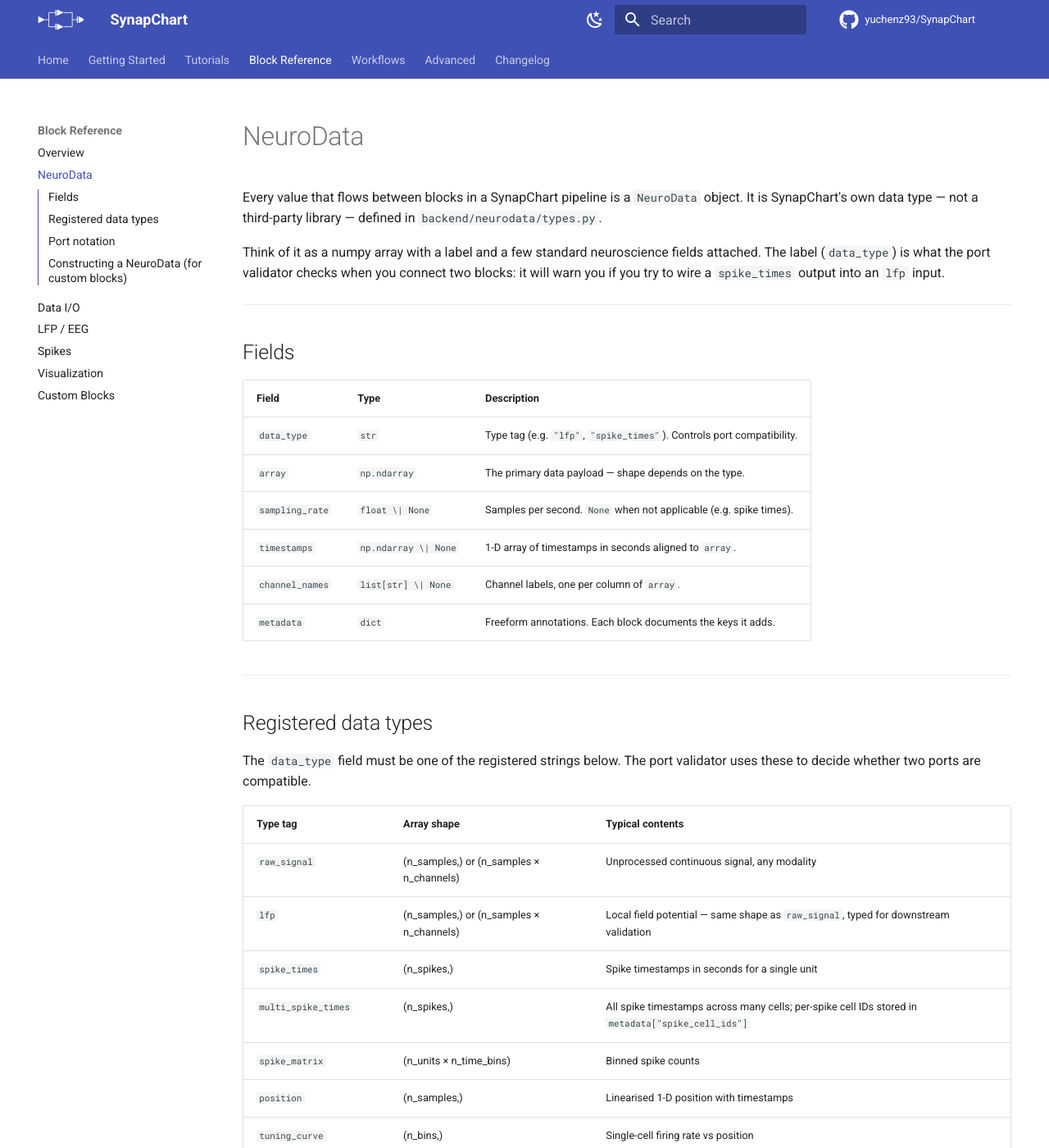
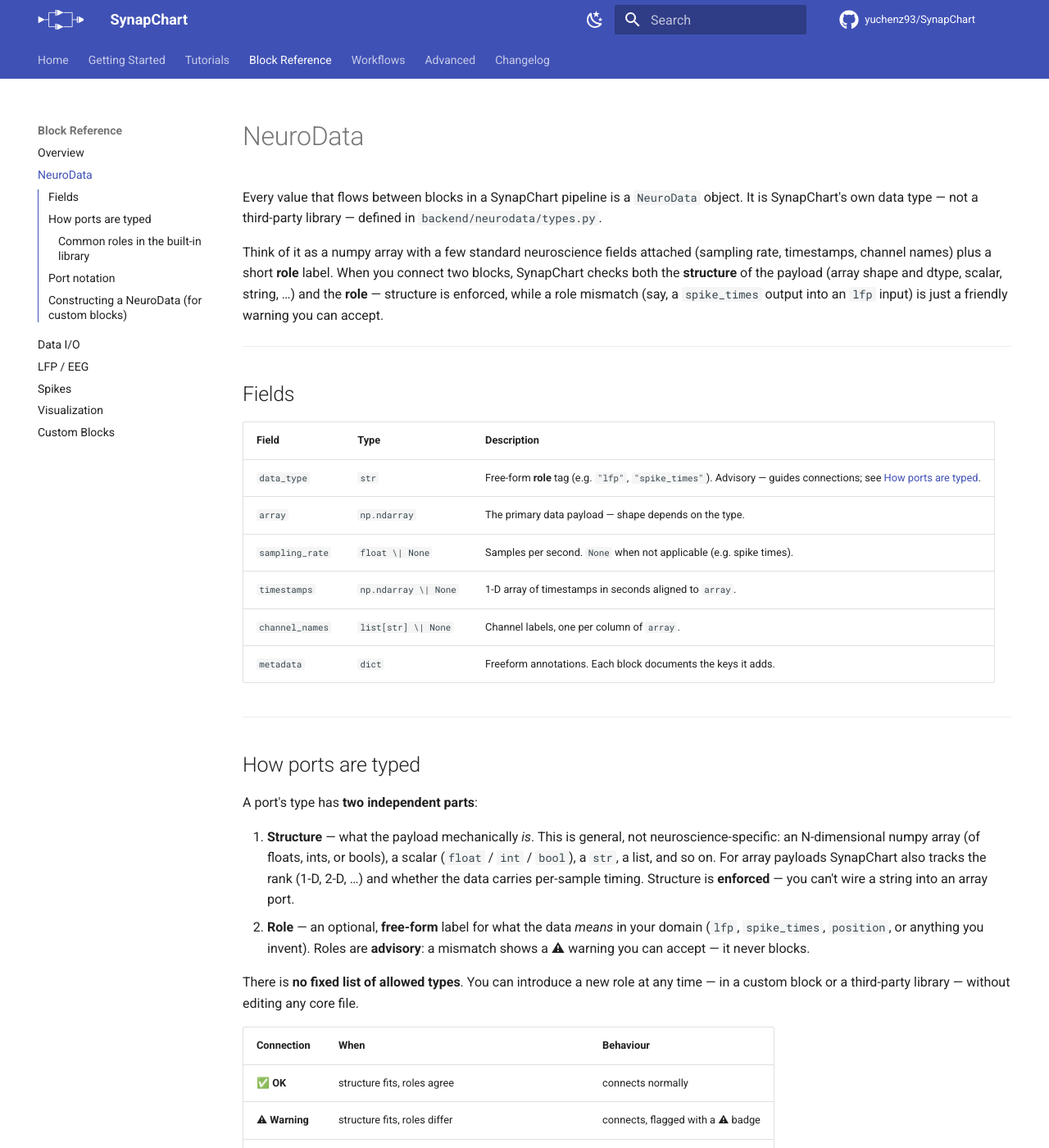
Before and after one commit to yuchenz93/SynapChart, an MkDocs documentation site: the page built from docs/neurodata.md, in a window 1280 px wide and 1400 px high. Shown: the whole window at 82% size. Built offline with MkDocs 1.6.1 and Material for MkDocs 9.7.7, drawn with Linux system fonts in a browser that asks for light colours; comment, search, counter and statistics services are not loaded; some of the changed text lies outside the part shown.

Commit message:
docs: reframe port types as structural + free-form roles
The NeuroData and Block Reference pages described a closed "registered data
types" list, which read as narrow and hard to extend — and became inaccurate
after Port Types v2 made data_type a free-form role.

- neurodata.md: replace "Registered data types" with "How ports are typed" —
  a general structural axis (arrays/scalars/strings) + an optional, free-form
  advisory role, three-state OK/WARN/ERROR feedback, and an explicit "no fixed
  list of allowed types" note. The type table is reframed as built-in
  conventions, not a closed set.
- blocks/index.md: same reframing for the Port types section, linking to the
  full model.

Also add CLAUDE.md (project conventions: keep docs in sync after major changes,
run/build/test, docs-deploy + gitignored design-doc conventions, git rules).

Co-Authored-By: Claude Opus 4.8 <noreply@anthropic.com>

````diff
--- a/docs/neurodata.md
+++ b/docs/neurodata.md
@@ -2,7 +2,7 @@
 
 Every value that flows between blocks in a SynapChart pipeline is a `NeuroData` object. It is SynapChart's own data type — not a third-party library — defined in `backend/neurodata/types.py`.
 
-Think of it as a numpy array with a label and a few standard neuroscience fields attached. The label (`data_type`) is what the port validator checks when you connect two blocks: it will warn you if you try to wire a `spike_times` output into an `lfp` input.
+Think of it as a numpy array with a few standard neuroscience fields attached (sampling rate, timestamps, channel names) plus a short **role** label. When you connect two blocks, SynapChart checks both the **structure** of the payload (array shape and dtype, scalar, string, …) and the **role** — structure is enforced, while a role mismatch (say, a `spike_times` output into an `lfp` input) is just a friendly warning you can accept.
 
 ---
 
@@ -10,7 +10,7 @@ Think of it as a numpy array with a label and a few standard neuroscience fields
 
 | Field | Type | Description |
 |-------|------|-------------|
-| `data_type` | `str` | Type tag (e.g. `"lfp"`, `"spike_times"`). Controls port compatibility. |
+| `data_type` | `str` | Free-form **role** tag (e.g. `"lfp"`, `"spike_times"`). Advisory — guides connections; see [How ports are typed](#how-ports-are-typed). |
 | `array` | `np.ndarray` | The primary data payload — shape depends on the type. |
 | `sampling_rate` | `float \| None` | Samples per second. `None` when not applicable (e.g. spike times). |
 | `timestamps` | `np.ndarray \| None` | 1-D array of timestamps in seconds aligned to `array`. |
@@ -19,11 +19,36 @@ Think of it as a numpy array with a label and a few standard neuroscience fields
 
 ---
 
-## Registered data types
+## How ports are typed
 
-The `data_type` field must be one of the registered strings below. The port validator uses these to decide whether two ports are compatible.
+A port's type has **two independent parts**:
 
-| Type tag | Array shape | Typical contents |
+1. **Structure** — what the payload mechanically *is*. This is general, not
+   neuroscience-specific: an N-dimensional numpy array (of floats, ints, or
+   bools), a scalar (`float` / `int` / `bool`), a `str`, a list, and so on. For
+   array payloads SynapChart also tracks the rank (1-D, 2-D, …) and whether the
+   data carries per-sample timing. Structure is **enforced** — you can't wire a
+   string into an array port.
+2. **Role** — an optional, **free-form** label for what the data *means* in your
+   domain (`lfp`, `spike_times`, `position`, or anything you invent). Roles are
+   **advisory**: a mismatch shows a ⚠ warning you can accept — it never blocks.
+
+There is **no fixed list of allowed types**. You can introduce a new role at any
+time — in a custom block or a third-party library — without editing any core
+file.
+
+| Connection | When | Behaviour |
+|---|---|---|
+| ✅ **OK** | structure fits, roles agree | connects normally |
+| ⚠ **Warning** | structure fits, roles differ | connects, flagged with a ⚠ badge |
+| ⛔ **Blocked** | structure doesn't fit (e.g. a scalar into an array port) | rejected |
+
+### Common roles in the built-in library
+
+These are **conventions used by the blocks that ship with SynapChart** — examples
+to reuse or extend, not a closed set:
+
+| Role | Array shape | Typical contents |
 |----------|-------------|-----------------|
 | `raw_signal` | (n_samples,) or (n_samples × n_channels) | Unprocessed continuous signal, any modality |
 | `lfp` | (n_samples,) or (n_samples × n_channels) | Local field potential — same shape as `raw_signal`, typed for downstream validation |
@@ -46,15 +71,18 @@ The `data_type` field must be one of the registered strings below. The port vali
 
 ## Port notation
 
-Throughout the block reference, ports are written as `NeuroData[type_tag]`, for example:
+Throughout the block reference, ports are written `NeuroData[role]`, for example:
 
 ```
-NeuroData[lfp]          # a filtered LFP signal
+NeuroData[lfp]          # array payload with the role "lfp"
 NeuroData[spike_times]  # spike timestamps for one unit
 NeuroData[decoded]      # posterior probability matrix
 ```
 
-A port typed `NeuroData[any]` accepts any `NeuroData` object regardless of its `data_type`.
+The part in brackets is just the **role**. `NeuroData[any]` accepts anything.
+Scalars and strings are written plainly (`float`, `int`, `bool`, `str`). When a
+block cares about shape but not a domain role, structure can be declared directly
+— e.g. `array<float,2d,timed>`.
 
 ---
 
````
Also changed, not shown: CLAUDE.md (added, +62 -0 lines), docs/blocks/index.md (+12 -2 lines).
